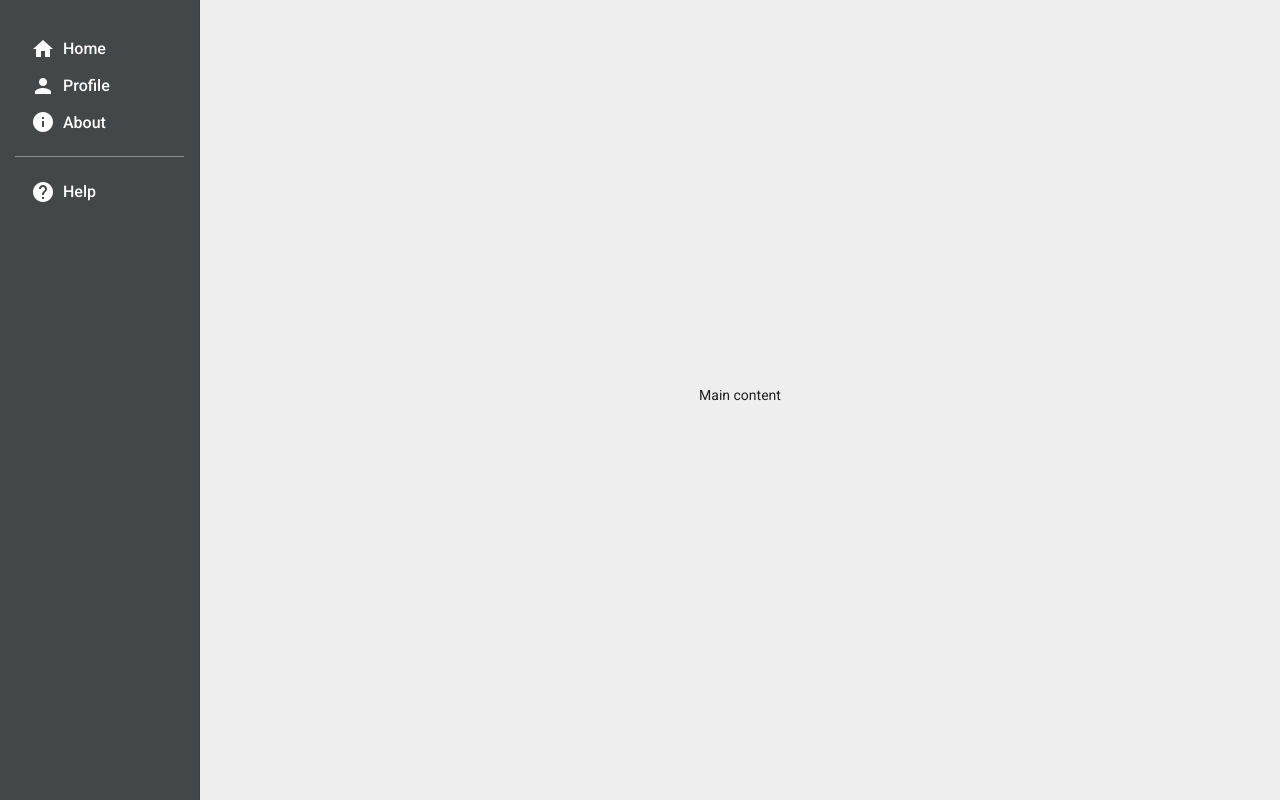
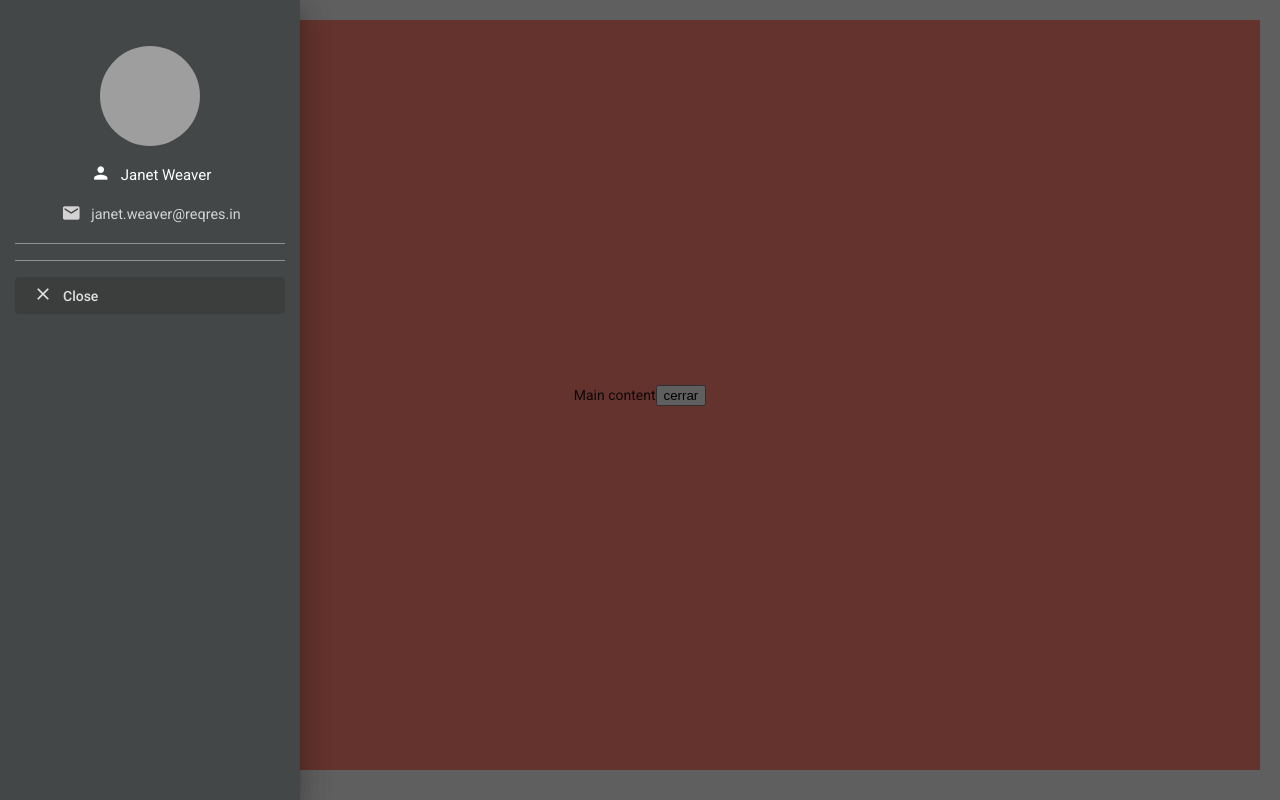
Before and after one commit to Alexsaurio/admin-user, an Angular app: page / in a window 1280 px wide. Built offline with nearby package versions, Linux system fonts and the light colour scheme; sample sign-in values are in the browser's storage; grey boxes are pictures that could not be loaded.

Commit message:
base de sidebar para mostrar informacion del usuario

```diff
--- a/src/app/layout/home/home.component.html
+++ b/src/app/layout/home/home.component.html
@@ -1,34 +1,29 @@
 <mat-sidenav-container class="sidenav-container">
-    <img class="avatar mat-elevation-z8" src="https://source.unsplash.com/c_GmwfHBDzk/200x200" />
+<!-- *ngIf="true" -->
+    <mat-sidenav #sidenav="matSidenav" opened>
 
-    <h4 class="name">John Smith</h4>
-    <p class="designation">Software Engineer</p>
-
-    <mat-divider></mat-divider>
-    <mat-sidenav mode="side" *ngIf="true" opened>
-        <button mat-button class="menu-button">
-            <mat-icon>home</mat-icon>
-            <span>Home</span>
-        </button>
-        <button mat-button class="menu-button">
+        <img class="avatar" [src]="userView.avatar" />
+        <h4 class="name">
             <mat-icon>person</mat-icon>
-            <span>Profile</span>
-        </button>
-        <button mat-button class="menu-button">
-            <mat-icon>info</mat-icon>
-            <span>About</span>
-        </button>
+            {{userView.first_name}} {{userView.last_name}}
+        </h4>
+        <p class="designation">
+            <mat-icon>email</mat-icon>
+            {{userView.email}}
+        </p>
+        <mat-divider></mat-divider>
 
         <mat-divider></mat-divider>
 
-        <button mat-button class="menu-button">
-            <mat-icon>help</mat-icon>
-            <span>Help</span>
+        <button mat-button class="menu-button" (click)="sidenav.toggle()">
+            <mat-icon>close</mat-icon>
+            <span>Close</span>
         </button>
     </mat-sidenav>
     <mat-sidenav-content>
         <div class="sidenav-content">
             Main content
+            <button (click)="sidenav.toggle()">cerrar</button>
         </div>
     </mat-sidenav-content>
 </mat-sidenav-container>
--- a/src/app/layout/home/home.component.scss
+++ b/src/app/layout/home/home.component.scss
@@ -11,12 +11,46 @@
         color: white;
         padding: 30px 15px;
         text-align: center;
-        width: 200px;
+        width: 300px;
+
+        .avatar {
+            margin-top: 16px;
+            width: 100px;
+            height: 100px;
+            border-radius: 50%;
+        }
+
+        .name {
+            margin-top: 12px;
+            font-weight: normal;
+            @extend .align-icon-text;
+            justify-content: center;
+        }
+
+        .designation {
+            font-size: 0.9rem;
+            color: lightgrey;
+            @extend .align-icon-text;
+            justify-content: center;
+        }
+
+        mat-divider {
+            margin-top: 16px;
+            margin-bottom: 16px;
+            background-color: rgba(255, 255, 255, 0.5);
+        }
+
+        .menu-button {
+            width: 100%;
+            @extend .align-icon-text;
+            justify-content: flex-start;
+        }
     }
 
     .sidenav-content {
         height: calc(100vh - 50px);
         margin: 20px;
+        background-color: salmon;
 
         display: flex;
         justify-content: center;
@@ -24,38 +58,13 @@
     }
 }
 
-.menu-button {
-    width: 100%;
+
+.align-icon-text {
     display: flex;
     align-items: center;
-    justify-content: flex-start;
-    font-size: 1rem;
 
     mat-icon {
         margin-right: 8px;
+        font-size: 20px;
     }
 }
-
-.avatar {
-    margin-top: 16px;
-    width: 100px;
-    height: 100px;
-    border-radius: 50%;
-}
-
-.name {
-    margin-top: 8px;
-    font-weight: normal;
-}
-
-.designation {
-    margin-top: 2px;
-    font-size: 0.7rem;
-    color: lightgrey;
-}
-
-mat-divider {
-    margin-top: 16px;
-    margin-bottom: 16px;
-    background-color: rgba(255, 255, 255, 0.5);
-}
--- a/src/app/layout/home/home.component.ts
+++ b/src/app/layout/home/home.component.ts
@@ -1,4 +1,10 @@
-import { Component, OnInit } from '@angular/core';
+import { Component, OnInit, ViewChild } from '@angular/core';
+
+import { BreakpointObserver } from '@angular/cdk/layout';
+import { MatSidenav } from '@angular/material/sidenav';
+
+// importacion modelos
+import { User } from 'src/app/core/models/user.model';
 
 @Component({
   selector: 'app-home',
@@ -7,6 +13,17 @@ import { Component, OnInit } from '@angular/core';
 })
 export class HomeComponent implements OnInit {
 
+  @ViewChild(MatSidenav)
+  sidenav!: MatSidenav;
+
+  userView: User = {
+    "id": 2,
+    "email": "janet.weaver@reqres.in",
+    "first_name": "Janet",
+    "last_name": "Weaver",
+    "avatar": "https://reqres.in/img/faces/2-image.jpg"
+  }
+
   constructor() { }
 
   ngOnInit(): void {
```
